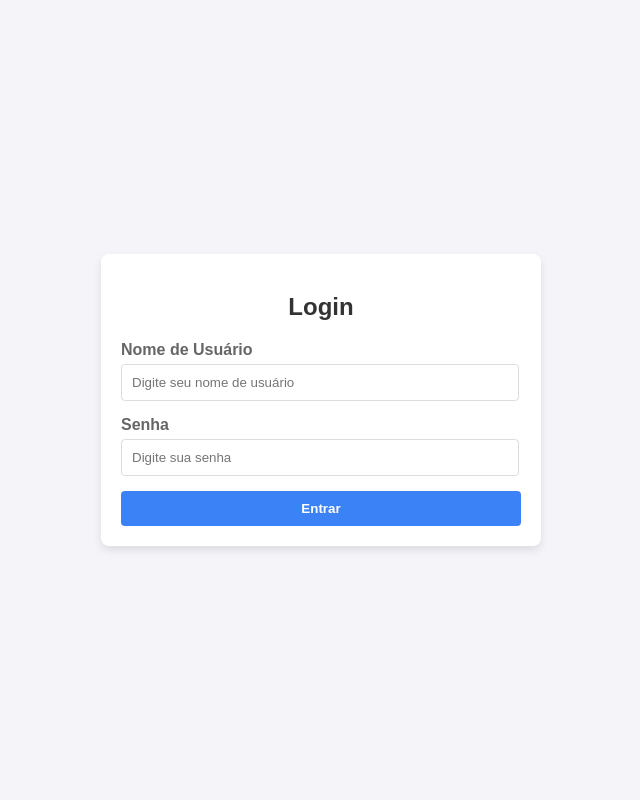
After one commit to Felipe01Daniel/impacta-ads-projeto-software, a Django app: page /login/ in a window 1280 px wide. The commit adds this page. Shown: the whole page, without its empty margins (319-959 px from the left). Run offline with Django 5.2, Linux system fonts and the light colour scheme.

Commit message:
Ac3 login, registro e autenticacao

```diff
--- a/config_estoque_facil/settings.py
+++ b/config_estoque_facil/settings.py
@@ -25,8 +25,7 @@ SECRET_KEY = 'django-insecure-!wlsmj@(_&lj03@vm*4_7i*&x7@)(g&!@xx#00*i%v55ju*tf_
 # SECURITY WARNING: don't run with debug turned on in production!
 DEBUG = True
 
-ALLOWED_HOSTS = ['localhost', '127.0.0.1']
-
+ALLOWED_HOSTS = ['localhost', '127.0.0.1', '192.168.0.42']
 
 # Application definition
 
--- /dev/null
+++ b/estoque_facil/static/css/login.css
@@ -0,0 +1,78 @@
+body {
+    font-family: Arial, sans-serif;
+    background-color: #f4f4f9;
+    display: flex;
+    justify-content: center;
+    align-items: center;
+    height: 100vh;
+    margin: 0;
+}
+
+.login-container {
+    width: 100%;
+    max-width: 400px;
+    padding: 20px;
+    background-color: #ffffff;
+    box-shadow: 0px 4px 8px rgba(0, 0, 0, 0.1);
+    border-radius: 8px;
+    text-align: center;
+}
+
+h2 {
+    margin-bottom: 20px;
+    color: #333;
+}
+
+.form-group {
+    margin-bottom: 15px;
+    text-align: left;
+}
+
+label {
+    display: block;
+    font-weight: bold;
+    margin-bottom: 5px;
+    color: #666;
+}
+
+input[type="text"],
+input[type="password"] {
+    width: 94%;
+    padding: 10px;
+    border: 1px solid #ddd;
+    border-radius: 4px;
+}
+
+input[type="text"]:focus,
+input[type="password"]:focus {
+    border-color: #3b82f6;
+    outline: none;
+}
+
+.btn-login {
+    width: 100%;
+    padding: 10px;
+    background-color: #3b82f6;
+    border: none;
+    color: white;
+    font-weight: bold;
+    cursor: pointer;
+    border-radius: 4px;
+}
+
+.btn-login:hover {
+    background-color: #2563eb;
+}
+
+.form-row {
+    margin-top: 10px;
+}
+
+p {
+    font-size: 14px;
+}
+
+a {
+    color: #3b82f6;
+    text-decoration: none;
+}
--- /dev/null
+++ b/estoque_facil/templates/login.html
@@ -0,0 +1,35 @@
+{% load static %}
+<!DOCTYPE html>
+<html lang="pt">
+<head>
+    <meta charset="UTF-8">
+    <title>Login</title>
+    <link rel="stylesheet" href="{% static 'css/login.css' %}">
+</head>
+<body>
+    <div class="login-container">
+        <h2>Login</h2>
+        {% if messages %}
+            <div class="messages">
+                {% for message in messages %}
+                    <div class="message {{ message.tags }}">{{ message }}</div>
+                {% endfor %}
+            </div>
+        {% endif %}
+        <form method="post">
+            {% csrf_token %}
+            <div class="form-group">
+                <label for="username">Nome de Usuário</label>
+                <input type="text" name="username" id="username" placeholder="Digite seu nome de usuário" required>
+            </div>
+            <div class="form-group">
+                <label for="password">Senha</label>
+                <input type="password" name="password" id="password" placeholder="Digite sua senha" required>
+            </div>
+            <div class="form-row">
+                <button type="submit" class="btn-login">Entrar</button>
+            </div>
+        </form>
+    </div>
+</body>
+</html>
--- a/estoque_facil/urls.py
+++ b/estoque_facil/urls.py
@@ -7,4 +7,7 @@ urlpatterns = [
     path('listar_produtos/', views.listar_produtos, name='listar_produtos'),
     path('editar_produto/<int:produto_id>/', views.editar_produto, name='editar_produto'),
     path('deletar_produto/<int:produto_id>/', views.deletar_produto, name='deletar_produto'),
+    path('create-user/', views.create_user, name='create_user'),
+    path('login/', views.login_view, name='login'),
+    path('logout/', views.logout_view, name='logout'),
 ]
--- a/estoque_facil/views.py
+++ b/estoque_facil/views.py
@@ -1,9 +1,17 @@
 from django.shortcuts import render, redirect, get_object_or_404
+from django.contrib.auth.models import User
+from django.contrib.auth import authenticate, login, logout
+from django.contrib.auth.decorators import user_passes_test, login_required
+from .forms import UserForm, UserProfileForm
 from django.contrib import messages
 from .forms import ProdutoForm
 from .models import Produto, Categoria
 
 # Create your views here.
+def is_admin(user):
+    return user.is_superuser
+
+@login_required
 def adicionar_produto(request):
     if request.method == 'POST':
         form = ProdutoForm(request.POST)
@@ -16,6 +24,7 @@ def adicionar_produto(request):
 
     return render(request, 'adicionar_produto.html', {'form': form})
 
+@login_required
 def editar_produto(request, produto_id):
     produto = get_object_or_404(Produto, id=produto_id)
     if request.method == 'POST':
@@ -28,6 +37,7 @@ def editar_produto(request, produto_id):
 
     return render(request, 'editar_produto.html', {'form': form, 'produto': produto})
 
+@login_required
 def deletar_produto(request, produto_id):
     produto = get_object_or_404(Produto, id=produto_id)
     if request.method == 'POST':
@@ -55,3 +65,48 @@ def listar_produtos(request):
         'nome_query': nome_query,
         'categoria_query': categoria_query
     })
+
+@user_passes_test(is_admin)
+def create_user(request):
+    if request.method == 'POST':
+        user_form = UserForm(request.POST)
+        profile_form = UserProfileForm(request.POST, request.FILES)
+        if user_form.is_valid() and profile_form.is_valid():
+            user = user_form.save(commit=False)
+            user.set_password(user_form.cleaned_data['password'])
+            user.save()
+
+            profile = profile_form.save(commit=False)
+            profile.user = user
+            profile.save()
+
+            messages.success(request, 'Usuário criado com sucesso!')
+            return redirect('listar_produtos')
+    else:
+        user_form = UserForm()
+        profile_form = UserProfileForm()
+
+    return render(request, 'create_user.html', {
+        'user_form': user_form,
+        'profile_form': profile_form
+    })
+
+def login_view(request):
+    if request.method == 'POST':
+        username = request.POST['username']
+        password = request.POST['password']
+
+        user = authenticate(request, username=username, password=password)
+
+        if user is not None:
+            login(request, user)
+            return redirect('listar_produtos')
+        else:
+            messages.error(request, 'Usuário ou senha inválidos.')
+
+    return render(request, 'login.html')
+
+def logout_view(request):
+    logout(request)
+    messages.success(request, 'Você foi desconectado com sucesso!')
+    return redirect('login')
```
Also changed, not shown: estoque_facil/admin.py (+7 -1 lines), estoque_facil/forms.py (+42 -1 lines), estoque_facil/models.py (+28 -0 lines), estoque_facil/static/css/create_user.css (added, +115 -0 lines), estoque_facil/static/css/listar_produtos.css (+6 -4 lines), estoque_facil/templates/create_user.html (added, +94 -0 lines), estoque_facil/templates/listar_produtos.html (+9 -0 lines), estoque_facil/migrations/0002_userprofile.py (added), media/profile_pics/default.jpeg (added), profile_pics/default.jpeg (added), profile_pics/default_6OEqt5d.jpeg (added), profile_pics/default_B8QMK7Y.jpeg (added), profile_pics/default_ZAjFxzk.jpeg (added), profile_pics/default_tO8SfKW.jpeg (added), 1 more files.
